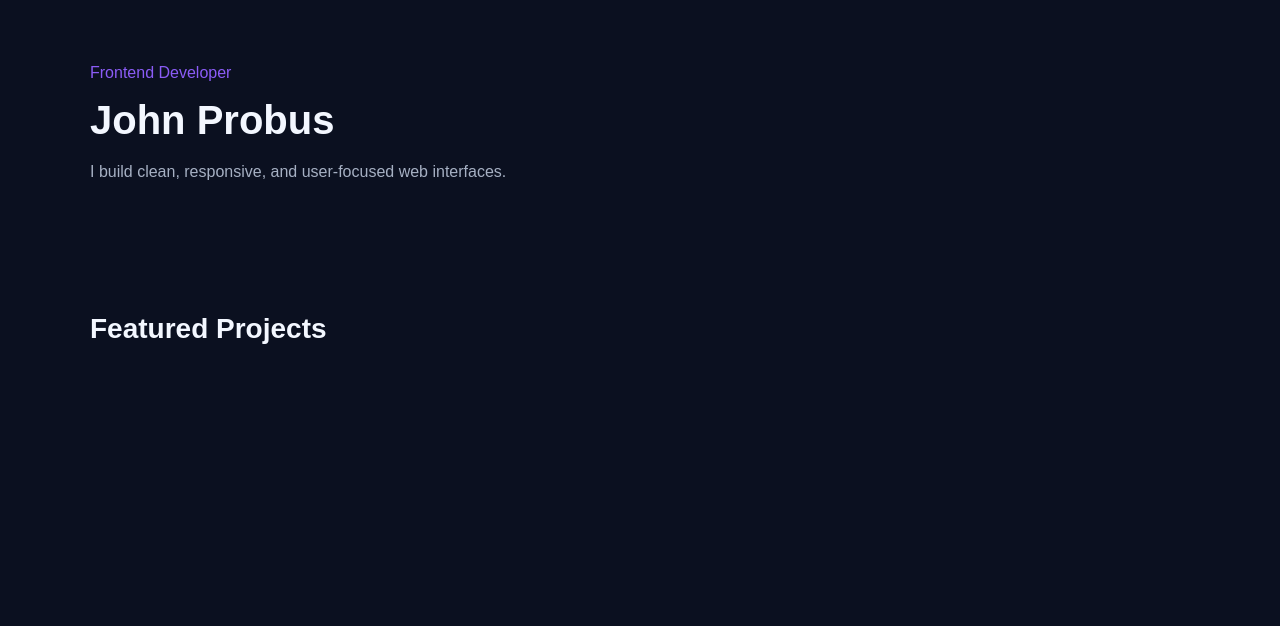
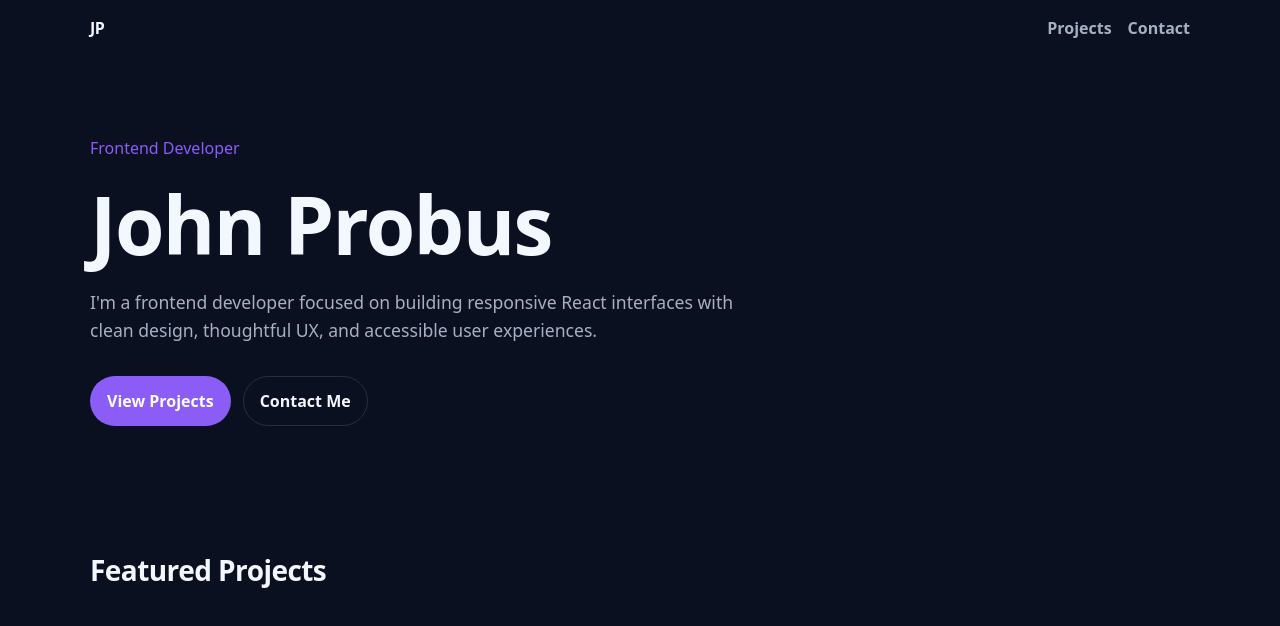
Before and after one commit to jprobussr/react-portfolio-2026, a React (Vite) app in the folder react-portfolio-2026/: page / in a window 1280 px wide. Shown: the top 626 px of the page. Built offline with nearby package versions, Linux system fonts and the light colour scheme.

Commit message:
feat: add header navigation, hero actions, and UI polish

```diff
--- a/react-portfolio-2026/src/App.jsx
+++ b/react-portfolio-2026/src/App.jsx
@@ -3,18 +3,43 @@ import React from 'react';
 const App = () => {
   return (
     <div className="app-shell">
-      <header className="hero">
+      <header className="site-header">
+        <div className="container header-content">
+          <a href="#top" className="logo">
+            JP
+          </a>
+          <nav className="site-nav" aria-label="Primary navigation">
+            <a href="#projects">Projects</a>
+            <a href="#contact">Contact</a>
+          </nav>
+        </div>
+      </header>
+
+      <section className="hero" id="top">
         <div className="container">
           <p className="eyebrow">Frontend Developer</p>
           <h1 className="hero-title">John Probus</h1>
-          <p className='hero-description'>I build clean, responsive, and user-focused web interfaces.</p>
+          <p className="hero-description">
+            I'm a frontend developer focused on building responsive React
+            interfaces with clean design, thoughtful UX, and accessible user
+            experiences.
+          </p>
+
+          <div className="hero-actions">
+            <a href="#projects" className="button button-primary">
+              View Projects
+            </a>
+            <a href="#contact" className="button button-secondary">
+              Contact Me
+            </a>
+          </div>
         </div>
-      </header>
+      </section>
 
       <main>
-        <section className='projects-section'>
+        <section className="projects-section" id="projects">
           <div className="container">
-            <h2 className='section-title'>Featured Projects</h2>
+            <h2 className="section-title">Featured Projects</h2>
           </div>
         </section>
       </main>
--- a/react-portfolio-2026/src/index.css
+++ b/react-portfolio-2026/src/index.css
@@ -17,9 +17,27 @@
 
 body {
   margin: 0;
-  font-family: Arial, Helvetica, sans-serif;
+  font-family:
+    system-ui,
+    -apple-system,
+    BlinkMacSystemFont,
+    'Segoe UI',
+    Roboto,
+    Oxygen,
+    Ubuntu,
+    Cantarell,
+    'Open Sans',
+    'Helvetica Neue',
+    sans-serif;
   background-color: var(--bg);
   color: var(--text);
+  line-height: 1.5;
+}
+
+h1,
+h2 {
+  line-height: 1.2;
+  letter-spacing: -0.02em;
 }
 
 h1,
@@ -38,18 +56,23 @@ p {
   padding: 4rem 0;
 }
 
+.hero {
+  padding: 5rem 0 4rem;
+}
+
 .eyebrow {
   color: var(--accent);
   margin-bottom: 1rem;
 }
 
 .hero-title {
-  font-size: 2.5rem;
+  font-size: clamp(2.75rem, 8vw, 5rem);
   margin-bottom: 1rem;
 }
 
 .hero-description {
-  max-width: 38rem;
+  max-width: 42rem;
+  font-size: 1.1rem;
   color: var(--muted);
   line-height: 1.6;
 }
@@ -57,3 +80,72 @@ p {
 .section-title {
   font-size: 1.75rem;
 }
+
+.hero-actions {
+  display: flex;
+  flex-wrap: wrap;
+  gap: 0.75rem;
+  margin-top: 2rem;
+}
+
+.button {
+  display: inline-flex;
+  align-items: center;
+  justify-content: center;
+  min-height: 44px;
+  padding: 0.75rem 1rem;
+  border: 1px solid transparent;
+  border-radius: 999px;
+  font-weight: 700;
+  text-decoration: none;
+  transition:
+    transform 0.2s ease,
+    border-color 0.2s ease,
+    background-color 0.2s ease;
+}
+
+.button-primary {
+  background: var(--accent);
+  color: #fff;
+}
+
+.button-secondary {
+  border-color: var(--border);
+  color: var(--text);
+}
+
+.button:hover {
+  transform: translateY(-2px);
+}
+
+.site-header {
+  padding: 1rem 0;
+}
+
+.header-content {
+  display: flex;
+  align-items: center;
+  justify-content: space-between;
+}
+
+.logo {
+  color: var(--text);
+  font-weight: 800;
+  text-decoration: none;
+  letter-spacing: -0.04em;
+}
+
+.site-nav {
+  display: flex;
+  gap: 1rem;
+}
+
+.site-nav a {
+  color: var(--muted);
+  font-weight: 600;
+  text-decoration: none;
+}
+
+.site-nav a:hover {
+  color: var(--text);
+}
```
